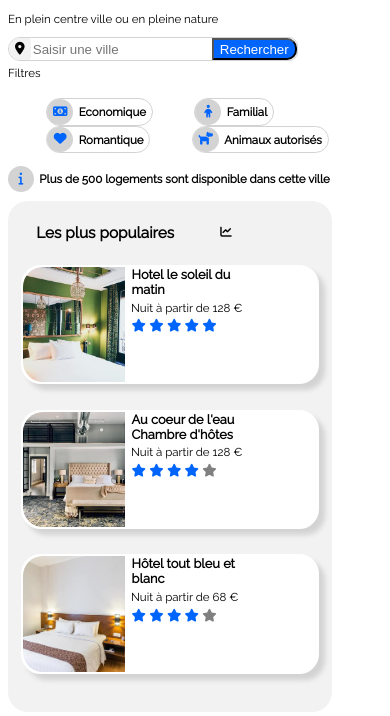
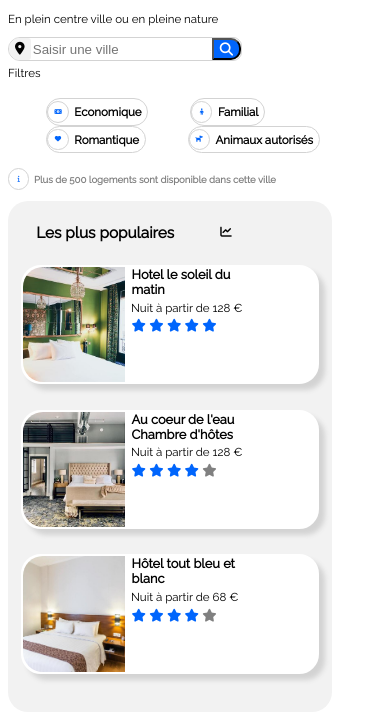
Before and after one commit to MarineLefebvre/LefebvreMarine_2_18082021, a plain HTML site: page index.html in a window 390 px wide. Shown: the part 128-844 px from the top of the page. Drawn offline with Linux system fonts and the light colour scheme.

Commit message:
ajout d'une loupe version mobile

```diff
--- a/index.html
+++ b/index.html
@@ -30,7 +30,8 @@
             <i id="pin" class="fa fa-map-marker icon" aria-hidden="true"></i>
         </div>
         <input type="text" placeholder="Saisir une ville">
-        <button id="bouton" type="button">Rechercher</button>
+        <button id="boutonPC" type="button">Rechercher</button>
+        <button id="boutonMobile" type="button"><i class="fa fa-search" aria-hidden="true"></i></button>
     </div>
 
     <div id="blockFiltre">
--- a/style/petiteResolution.css
+++ b/style/petiteResolution.css
@@ -47,13 +47,19 @@ p {
 font-size: 90%;
 }
 
-#bouton {
+#boutonPC, #boutonMobile {
     background-color: #0065FC;
     color: white;
     border-radius: 0px 10px 10px 0px;
-
 }
 
+#boutonPC {
+    display: none;
+}
+
+#boutonMobile{
+    display: block;
+}
 
 
 #research {
@@ -97,8 +103,11 @@ font-size: 90%;
 .containIcon, .containIconInfo {
     width: 2em;
     height: 2em;
-    background-color: lightgray;
+    font-size: 0.5em;
+    background-color: transparent ;
     border-radius: 20px 20px 20px 20px;
+    border: solid 1px lightgray;
+    padding : 0.5em;
     display: flex;
     justify-content: center; /*Centrer horizontalement grace a flex box*/
     align-items: center; /*Centrer verticalement grace a flex box*/
@@ -110,6 +119,12 @@ input {
 
 .label {
     font-weight: bold;
+}
+
+
+#info > .label {
+    color: gray;
+    font-size: 0.75em;
 }
 
 #blockFiltre{
--- a/style/style.css
+++ b/style/style.css
@@ -36,10 +36,14 @@ p {
 font-size: 90%;
 }
 
-#bouton {
+#boutonPC, #boutonMobile {
     background-color: #0065FC;
     color: white;
     border-radius: 0px 10px 10px 0px;
+}
+
+#boutonMobile{
+    display: none;
 }
 
 #research {
@@ -85,6 +89,7 @@ font-size: 90%;
     background-color: #C5E4FF ;
     border-radius: 17px 17px 17px 17px;
     display: flex;
+    color: lightgray;
     justify-content: center; /*Centrer horizontalement grace a flex box*/
     align-items: center; /*Centrer verticalement grace a flex box*/
 }
@@ -110,6 +115,11 @@ input {
     padding-right: 0.5em;
 }
 
+#info > .label {
+    color: gray;
+    font-size: 0.75em;
+}
+
 #blockFiltre{
     position: relative;
 
@@ -125,8 +135,11 @@ input {
 .containIconInfo {
     width: 1em;
     height: 1em;
+    font-size: 0.5em;
     background-color: transparent ;
     border-radius: 17px 17px 17px 17px;
+    border: solid 1px lightgray;
+    padding : 0.5em;
     display: flex;
     justify-content: center; /*Centrer horizontalement grace a flex box*/
     align-items: center; /*Centrer verticalement grace a flex box*/
```
